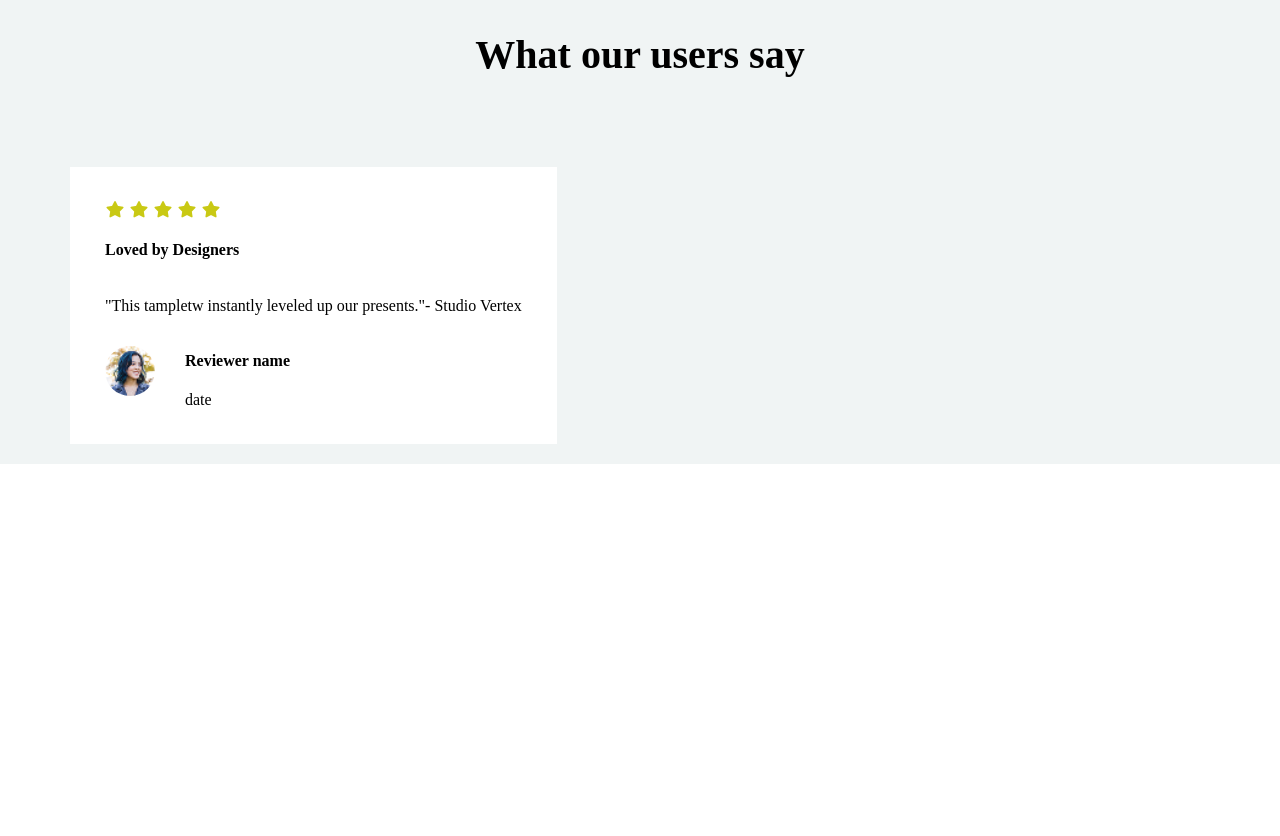
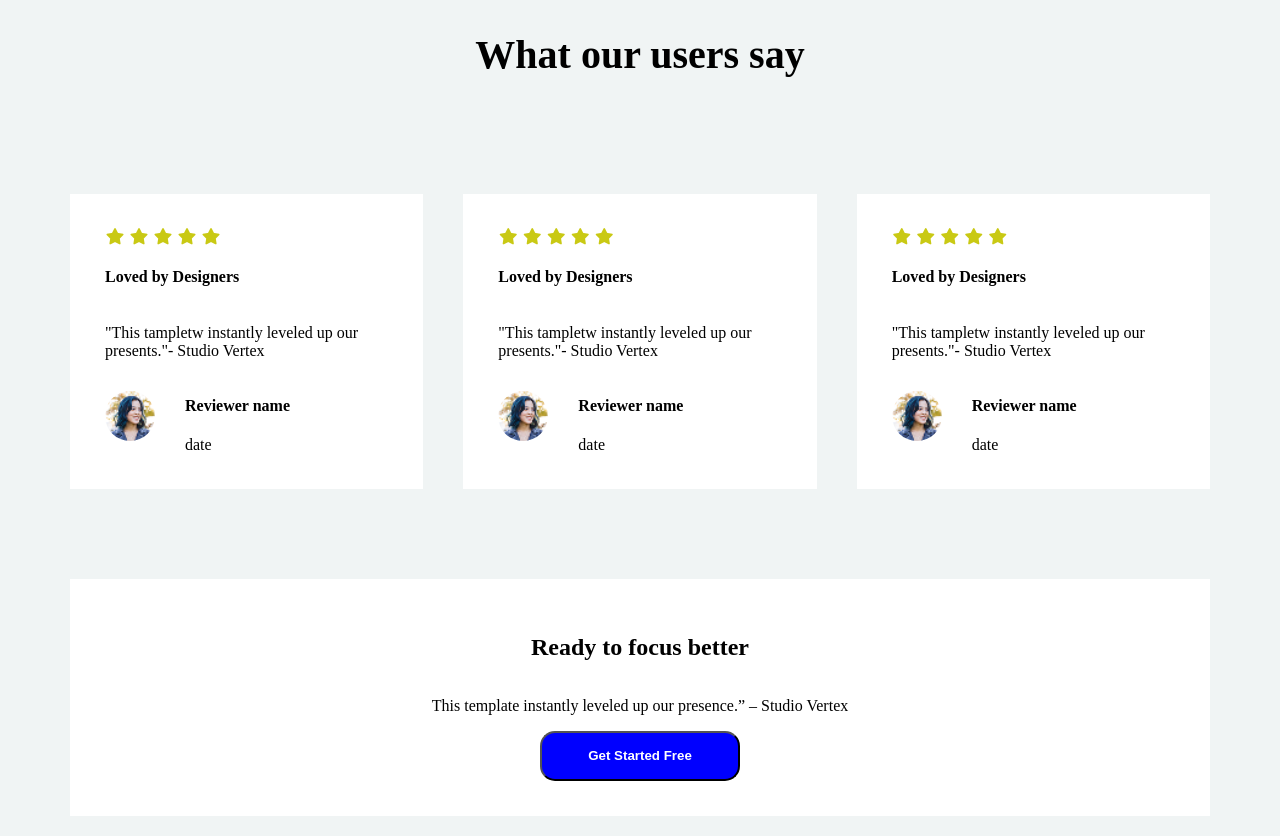
Before and after one commit to sonali109m/Second-website-create, a plain HTML site: page index.html in a window 1280 px wide. Shown: the part 1440-2276 px from the top of the page. Before the commit the page ends 1904 px from the top, so only its background shows below. Drawn offline with Linux system fonts and the light colour scheme.

Commit message:
mid-section added

```diff
--- a/index.html
+++ b/index.html
@@ -30,6 +30,7 @@
                 <img src="./images/wc-mini.png" alt="">
             </div>
         </div>
+        <div>
         <div class="common-section">
             <div class="productive">
                 <h2>Join Thousends of Productive Users</h2>
@@ -50,6 +51,7 @@
             </div>
         </div>
         <h2 class="header">What our users say</h2><br><br>
+        <div class="users">
             <div class="common-section">
                 <div class="back-white">
                     <div class="info">
@@ -73,9 +75,65 @@
                         </div>
                     </div>
                 </div>
-
+            </div>
+            <div class="common-section">
+                <div class="back-white">
+                    <div class="info">
+                        <div class="icon">
+                            <i class="fa-solid fa-star"></i>
+                            <i class="fa-solid fa-star"></i>
+                            <i class="fa-solid fa-star"></i>
+                            <i class="fa-solid fa-star"></i>
+                            <i class="fa-solid fa-star"></i>
+                        </div>
+                        <h4>Loved by Designers</h4>
+                        <p>"This tampletw instantly leveled up our presents."- Studio Vertex</p>
+                        <div class="profile">
+                            <div>
+                                <img src="./images/avatar.png" alt="profile">
+                            </div>
+                            <div>
+                                <h4>Reviewer name</h4>
+                                <span>date</span>
+                            </div>
+                        </div>
+                    </div>
+                </div>
+            </div>
+            <div class="common-section">
+                <div class="back-white">
+                    <div class="info">
+                        <div class="icon">
+                            <i class="fa-solid fa-star"></i>
+                            <i class="fa-solid fa-star"></i>
+                            <i class="fa-solid fa-star"></i>
+                            <i class="fa-solid fa-star"></i>
+                            <i class="fa-solid fa-star"></i>
+                        </div>
+                        <h4>Loved by Designers</h4>
+                        <p>"This tampletw instantly leveled up our presents."- Studio Vertex</p>
+                        <div class="profile">
+                            <div>
+                                <img src="./images/avatar.png" alt="profile">
+                            </div>
+                            <div>
+                                <h4>Reviewer name</h4>
+                                <span>date</span>
+                            </div>
+                        </div>
+                    </div>
+                </div>
+            </div>
+        </div>
+        <div class="common-section">
+            <div class="back-white">
+                <div class="mid-sec">
+                    <h2>Ready to focus better</h2>
+                    <p>This template instantly leveled up our presence.” – Studio Vertex</p>
+                    <button>Get Started Free</button>
+                </div>
+            </div>
         </div>
     </section>
-
 </body>
 </html>
--- a/style.css
+++ b/style.css
@@ -113,6 +113,7 @@
     color: black;
     text-align: center;
     font-size: 40px;
+    margin-bottom: 10px;
 }
 .info{
     box-sizing: border-box;
@@ -143,3 +144,18 @@
     flex-direction: row;
 
 }
+.users{
+    width: 1140;
+    padding: 50px;
+    display: flex;
+}
+.mid-sec{
+    width: 1140px;
+    box-sizing: border-box;
+    background-color: white;
+    padding: 35px;
+    display: flex;
+    flex-direction: column;
+    align-items: center;
+}
+}
```
Lines whose indentation alone changed are shown as unchanged.
